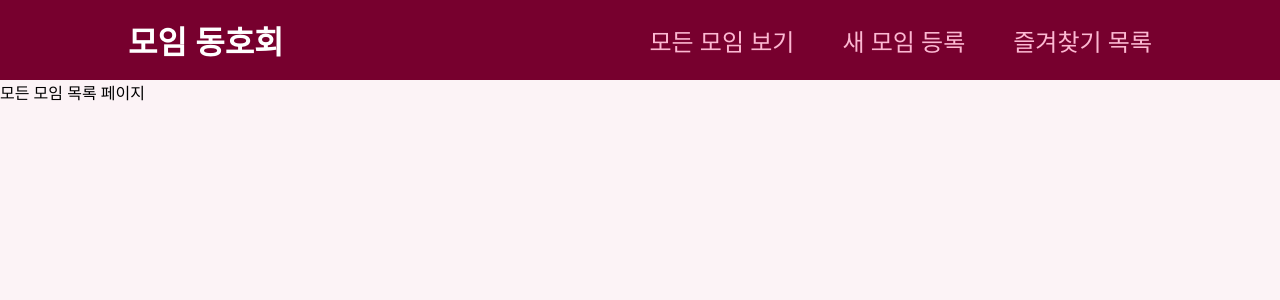
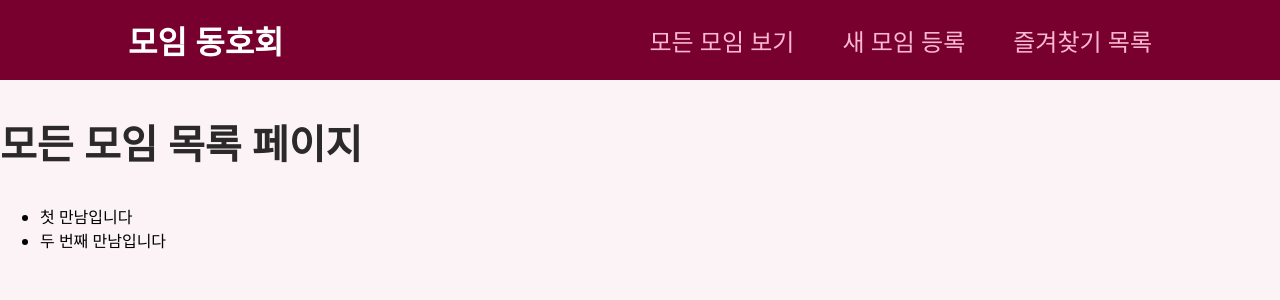
Before and after one commit to qhrdmaaksen/react-meetup-project, a React (Create React App) app: page / in a window 1280 px wide. Shown: the top 300 px of the page. Built offline with nearby package versions, Linux system fonts and the light colour scheme.

Commit message:
test : 더미데이터 목록 출력
-AllMeetups.js 에서 더미데이터를 작성 후 map list 로 출력 테스트

-출력 확인 커밋

```diff
--- a/src/pages/AllMeetups.js
+++ b/src/pages/AllMeetups.js
@@ -1,7 +1,36 @@
-/*해당 컴포넌트는 모든 모임들을 로딩하고 표시함*/
+/*!!!해당 컴포넌트는 모든 모임들을 로딩하고 표시함!!!*/
+
+const DUMMY_DATA = [
+  {
+    id: 'm1',
+    title: '첫 만남입니다',
+    image:
+      'https://upload.wikimedia.org/wikipedia/commons/thumb/d/d3/Stadtbild_M%C3%BCnchen.jpg/2560px-Stadtbild_M%C3%BCnchen.jpg',
+    address: 'Meetupstreet 5, 12345 Meetup City',
+    description:
+      '절대 놓쳐서는 안 될 첫 번째, 놀라운 만남입니다. 매우 재미있을 것입니다!',
+  },
+  {
+    id: 'm2',
+    title: '두 번째 만남입니다',
+    image:
+      'https://upload.wikimedia.org/wikipedia/commons/thumb/d/d3/Stadtbild_M%C3%BCnchen.jpg/2560px-Stadtbild_M%C3%BCnchen.jpg',
+    address: 'Meetupstreet 5, 12345 Meetup City',
+    description:
+      '절대 놓쳐서는 안 될 두 번째, 놀라운 만남입니다. 매우 재미있을 것입니다!',
+  },
+];
+
 const AllMeetupsPage = () => {
-	return (
-			<div>모든 모임 목록 페이지</div>
-	)
-}
+  return (
+    <section>
+      <h1>모든 모임 목록 페이지</h1>
+      <ul>
+        {DUMMY_DATA.map((meetup) => {
+          return <li key={meetup.id}>{meetup.title}</li>;
+        })}
+      </ul>
+    </section>
+  );
+};
 export default AllMeetupsPage;
```
